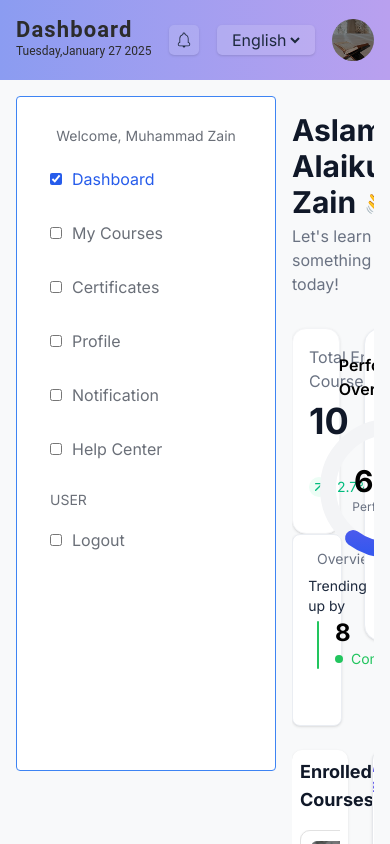
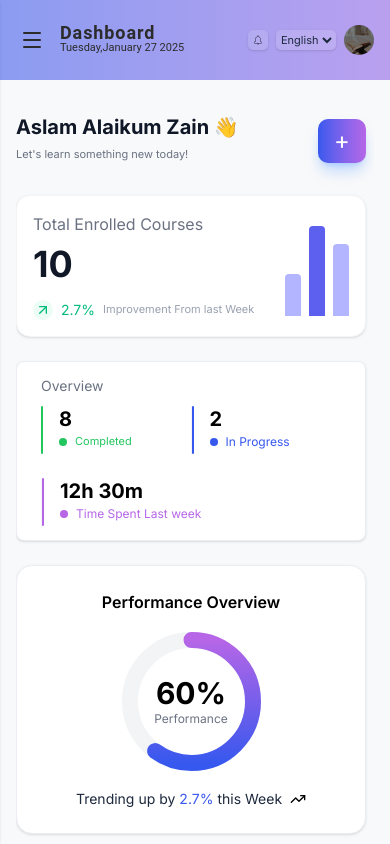
Before and after one commit to Inzaar/INZAAR_DASHORAD, a React app: page /dashboard in a window 390 px wide. Built offline with nearby package versions, Linux system fonts and the light colour scheme; the HTML template or start-up script is replaced by a standard one.

Commit message:
complete first screen of the student dashborad

```diff
--- a/src/components/layouts/NavBar.jsx
+++ b/src/components/layouts/NavBar.jsx
@@ -1,32 +1,43 @@
 import React from "react";
 import { CiBellOn } from "react-icons/ci";
+import { Menu } from "lucide-react";
 import Profilelogo from "../../assets/images/course2.png";
 
-function Navbar() {
+function Navbar({ onMenuClick }) {
     return (
 
-        <div className="w-full h-[80px] flex items-center justify-center bg-gradient-to-r from-[#8B9CF1] to-[#B9A0EF] px-4">
-            <div className="w-full h-[42px] flex justify-between">
-                <div className="w-[153px] h-[42px]">
-                    <div className="w-[116px] h-[26px] font-['Roboto'] font-semibold text-[22px] leading-[100%] tracking-[0.05em] text-[#2C2C2C] ">
-                        Dashboard
-                    </div>
-                    <div className="w-[153px] h-[14px] font-['Roboto'] font-Regular text-[12px] leading-[100%] tracking-[5%] text-[#2C2C2C]">
-                        Tuesday,January 27 2025
+        <div className="w-full h-auto min-h-[80px] py-4 md:py-0 flex items-center justify-center bg-gradient-to-r from-[#8B9CF1] to-[#B9A0EF] px-4 md:px-8">
+            <div className="w-full flex flex-row justify-between items-center gap-4 md:gap-0">
+                <div className="flex flex-row items-center gap-1 md:gap-4">
+                    <div className="flex items-center gap-3">
+                        <button
+                            onClick={onMenuClick}
+                            className="lg:hidden p-1 hover:bg-white/20 rounded-md transition-colors text-[#2C2C2C]"
+                        >
+                            <Menu size={24} />
+                        </button>
+                        <div>
+                            <div className="font-['Roboto'] font-semibold text-[18px] min-[500px]:text-[22px] leading-[100%] tracking-[0.05em] text-[#2C2C2C] ">
+                                Dashboard
+                            </div>
+                            <div className="w-[153px] h-[14px] font-['Roboto'] font-Regular text-[11px] min-[500px]:text-[12px] leading-[100%] tracking-[5%] text-[#2C2C2C]">
+                                Tuesday,January 27 2025
+                            </div>
+                        </div>
                     </div>
                 </div>
-                <div className="w-[218px] h-[42px] flex justify-between items-center">
-                    <div className="w-[30px] h-[30px] bg-gray-100/15 flex items-center justify-center rounded-[5px] shadow-sm">
-                        <CiBellOn size={20} />
+                <div className="w-[218px] h-[42px] flex justify-end max-[500px]:gap-2 min-[500px]:justify-between items-center">
+                    <div className="w-[20px] min-[430px]:w-[30px] min-[430px]:h-[30px] h-[20px] bg-gray-100/15 flex items-center justify-center rounded-[5px] shadow-sm">
+                        <CiBellOn className="min-[430px]:text-[20px] text-[12px]" />
                     </div>
-                    <div className="w-[98px] h-[30px] bg-gray-100/15 flex items-center justify-center rounded-[5px] shadow-sm">
-                        <select className="outline-none" name="language" id="language">
+                    <div className="w-[60px] min-[500px]:w-[98px] min-[430px]:h-[30px] h-[20px] max-[500px]:text-[11px] bg-gray-100/15 flex items-center justify-center rounded-[5px] shadow-sm">
+                        <select className="outline-none" name="langage" id="language">
                             <option value="english">English</option>
                             <option value="urdu">Urdu</option>
                             <option value="arabic">Arabic</option>
                         </select>
                     </div>
-                    <div><img src={Profilelogo} alt="profile" className="w-[42px] h-[42px] rounded-full object-cover" /></div>
+                    <div><img src={Profilelogo} alt="profile" className="min-[430px]:w-[42px] min-[430px]:h-[42px] w-[30px] h-[30px] rounded-full object-cover" /></div>
                 </div>
             </div>
         </div>
--- a/src/components/layouts/SideBar.jsx
+++ b/src/components/layouts/SideBar.jsx
@@ -1,7 +1,8 @@
 import { useState } from 'react';
+import { X } from 'lucide-react';
 import Sideabrbbutton from '../ui/buttons/Sideabrbbutton';
 
-function Sidebar() {
+function Sidebar({ className, onClose }) {
   // 1. Create state to track the active menu item
   // Default is set to 'Dashboard'
   const [activeItem, setActiveItem] = useState('Dashboard');
@@ -12,9 +13,17 @@ function Sidebar() {
   };
 
   return (
-    <div className='w-[260px] h-[80vh] bg-white p-4 border border-[#3e84f3] flex flex-col z-40 rounded'>
-      <div className='w-[192px] h-[44px] mx-auto text-[#6A6F78] text-[14px] flex items-center justify-center'>
-        Welcome, Muhammad Zain
+    <div className={`w-[260px] h-full bg-white p-4 border border-[#3e84f3] flex flex-col z-40 rounded shadow-sm ${className}`}>
+      <div className='w-full flex items-center justify-between lg:justify-center mb-6 lg:mb-0 h-[44px]'>
+        <div className='text-[#6A6F78] text-[14px]'>
+          Welcome, Muhammad Zain
+        </div>
+        <button
+          onClick={onClose}
+          className="lg:hidden p-1 hover:bg-gray-100 rounded-md text-gray-500 transition-colors"
+        >
+          <X size={20} />
+        </button>
       </div>
 
       <div className='w-[192px] flex flex-col gap-[10px] mx-auto'>
--- a/src/components/shared/HoursSpentCard.jsx
+++ b/src/components/shared/HoursSpentCard.jsx
@@ -32,7 +32,7 @@ const HoursSpentCard = ({
 
     return (
         <div className={cn(
-            "w-full max-w-[600px] bg-white rounded-[16px] border border-[#EAEDF2] p-6 flex flex-col gap-6",
+            "w-full bg-white rounded-[16px] border border-[#EAEDF2] p-6 flex flex-col gap-6",
             className
         )}>
             {/* Header & Legend */}
--- a/src/components/shared/MetricCard.jsx
+++ b/src/components/shared/MetricCard.jsx
@@ -31,7 +31,7 @@ const MetricCard = ({
                         <ArrowUpRight className="w-4 h-4 text-emerald-500" />
                     </div>
                     <span className="text-emerald-500 font-medium text-sm">{trend.value}</span>
-                    <span className="text-gray-400 text-sm">{trend.label}</span>
+                    <span className="text-gray-400 text-[11px] min-[430px]:text-sm">{trend.label}</span>
                 </div>
             </div>
 
--- a/src/components/shared/OverviewCard.jsx
+++ b/src/components/shared/OverviewCard.jsx
@@ -16,43 +16,43 @@ const OverviewCard = ({
             <h3 className="text-sm text-gray-500 font-normal">Overview</h3>
 
             {/* Stats Row */}
-            <div className="flex items-center justify-between w-full">
-
+            <div className="flex max-[641px]:flex-col max-[641px]:gap-6 max-[641px]:items-start gap-2 items-center justify-between w-full">
+                <div className="flex flex-2  max-[641px]:w-full min-[973px]:flex-1 min-[1255px]:flex-2 max-[641px]:items-start items-center justify-between">
                     {/* Completed */}
                     <div className="flex items-center gap-4 flex-1">
                         {/* Vertical Bar */}
                         <div className="w-[2px] h-[48px] bg-[#22C55E] rounded-full"></div>
                         <div className="flex flex-col gap-1">
-                        <span className="text-2xl font-bold text-black leading-none">{completed}</span>
+                            <span className="text-[20px] [1270px]:text-2xl font-bold text-black leading-none">{completed}</span>
                             <div className="flex items-center gap-2">
                                 <div className="w-2 h-2 rounded-full bg-[#22C55E]"></div>
-                            <span className="text-[#22C55E] text-sm font-medium">Completed</span>
+                                <span className="text-[#22C55E] text-[11px] [1270px]:text-sm font-medium">Completed</span>
                             </div>
                         </div>
                     </div>
 
                     {/* In Progress */}
-                <div className="flex items-center gap-4 flex-1 border-l border-gray-100 pl-8 sm:border-none sm:pl-0">
+                    <div className="flex items-center gap-4 flex-1 border-l border-gray-100 min-[641px]:pl-8 sm:border-none sm:pl-0">
                         {/* Vertical Bar */}
                         <div className="w-[2px] h-[48px] bg-[#3758EE] rounded-full"></div>
                         <div className="flex flex-col gap-1">
-                        <span className="text-2xl font-bold text-black leading-none">{inProgress}</span>
+                            <span className="text-[20px] [1270px]:text-2xl font-bold text-black leading-none">{inProgress}</span>
                             <div className="flex items-center gap-2">
                                 <div className="w-2 h-2 rounded-full bg-[#3758EE]"></div>
-                            <span className="text-[#3758EE] text-sm font-medium">In Progress</span>
+                                <span className="text-[#3758EE] text-[12px] [1270px]:text-sm font-medium">In Progress</span>
                             </div>
                         </div>
                     </div>
-
+                </div>
                 {/* Time Spent */}
-                <div className="flex items-center gap-4 flex-1 border-l border-gray-100 pl-8 sm:border-none sm:pl-0">
+                <div className="flex flex-1 items-center gap-4 border-l border-gray-100 min-[641px]:pl-8 sm:border-none sm:pl-0">
                     {/* Vertical Bar */}
                     <div className="w-[2px] h-[48px] bg-[#B666E7] rounded-full"></div>
                     <div className="flex flex-col gap-1">
-                        <span className="text-2xl font-bold text-black leading-none">{timeSpent}</span>
+                        <span className="text-[20px] [1270px]:text-2xl font-bold text-black leading-none">{timeSpent}</span>
                         <div className="flex items-center gap-2">
                             <div className="w-2 h-2 rounded-full bg-[#B666E7]"></div>
-                            <span className="text-[#B666E7] text-sm font-medium">Time Spent Last week</span>
+                            <span className="text-[#B666E7] text-[12px] [1270px]:text-sm font-medium">Time Spent Last week</span>
                         </div>
                     </div>
                 </div>
--- a/src/components/ui/statusTable/StatusTable.jsx
+++ b/src/components/ui/statusTable/StatusTable.jsx
@@ -2,9 +2,10 @@ import React from "react";
 import StatusRow from "./StatusRow";
 function StatusTable() {
     return (
-        <div className="mt-8 bg-white rounded-[16px] border border-[#EAEDF2] p-6 shadow-sm mb-10">
+        <div className="mt-8 bg-white rounded-[16px] border border-[#EAEDF2] p-6 shadow-sm mb-10 overflow-x-auto no-scrollbar">
             <h3 className="font-bold text-gray-900 mb-6">Current status</h3>
-            <div className="h-[60px] w-full bg-white flex items-center justify-between font-bold">
+            <div className="min-w-[1080px]">
+                <div className="h-[60px] w-full bg-white flex items-center justify-between font-bold border-b border-gray-100 mb-4">
                     <div className="w-[134px]  flex items-center justify-center">
                         Courses
                     </div>
@@ -30,6 +31,7 @@ function StatusTable() {
                     <StatusRow />
                     <StatusRow />
                 </div>
+            </div>
 
         </div>
     );
--- a/src/features/StudentDashboard/pages/DashboardPage.jsx
+++ b/src/features/StudentDashboard/pages/DashboardPage.jsx
@@ -13,13 +13,36 @@ import StatusTable from '@/components/ui/statusTable/StatusTable';
 import { Pagination, PaginationContent, PaginationEllipsis, PaginationItem, PaginationLink, PaginationNext, PaginationPrevious } from '@/components/ui/pagination';
 
 const DashboardPage = () => {
+    const [isSidebarOpen, setIsSidebarOpen] = React.useState(false);
     const progressPercentage = 40;
+
+    const toggleSidebar = () => {
+        setIsSidebarOpen(!isSidebarOpen);
+    };
+
     return (
         /* 1. Added 'h-screen' and 'overflow-hidden' to the wrapper to prevent double scrollbars */
-        <div className="flex flex-col bg-[#F8F9FA] font-sans text-slate-800 h-screen overflow-hidden gap-4">
-            <Navbar />
-            <div className='flex px-4 gap-4 flex-1 overflow-hidden'>
-                <Sidebar />
+        <div className="h-screen w-screen flex items-center justify-center">
+            <div className="relative max-w-[1920px] max-h-[1680px] mx-auto flex flex-col bg-[#F8F9FA] font-sans text-slate-800 h-screen overflow-hidden gap-4">
+                <Navbar onMenuClick={toggleSidebar} />
+                <div className='flex flex-col lg:flex-row px-4 gap-4 flex-1 overflow-hidden relative'>
+
+                    {/* Mobile Sidebar Overlay */}
+                    {isSidebarOpen && (
+                        <div
+                            className="fixed inset-0 bg-black/20 backdrop-blur-sm z-30 lg:hidden"
+                            onClick={() => setIsSidebarOpen(false)}
+                        />
+                    )}
+
+                    <Sidebar
+                        onClose={() => setIsSidebarOpen(false)}
+                        className={`
+                        transition-transform duration-300 ease-in-out z-40
+                        lg:translate-x-0 lg:static lg:block
+                        fixed left-0 top-0 h-full lg:max-h-[700px] shadow-2xl
+                        ${isSidebarOpen ? 'translate-x-0' : '-translate-x-full'}
+                    `} />
 
                     {/* 2. Used 'scrollbar-hide' and custom inline styles to ensure it's gone in all browsers */}
                     <main className="flex-1 overflow-y-auto no-scrollbar scrollbar-hide" style={{
@@ -31,18 +54,21 @@ const DashboardPage = () => {
                             {/* Greeting Section */}
                             <div className="flex justify-between items-end mb-8">
                                 <div>
-                                <h2 className="text-3xl font-bold text-gray-900 mb-1">Aslam Alaikum Zain 👋</h2>
-                                <p className="text-gray-500">Let's learn something new today!</p>
+                                    <h2 className="text-[20px] min-[430px]:text-[24px] min-[641px]:text-3xl font-bold text-gray-900 mb-1">Aslam Alaikum Zain 👋</h2>
+                                    <p className="text-gray-500 text-[11px] min-[641px]:text-[16px]">Let's learn something new today!</p>
                                 </div>
-                            <GradiantButton className="px-6 py-2.5 bg-[#3758EE] text-white font-medium rounded-lg hover:bg-blue-700 transition-colors shadow-lg shadow-blue-500/30">
+                                <GradiantButton className="max-[600px]:hidden px-6 py-2.5 bg-[#3758EE] text-white font-medium rounded-lg hover:bg-blue-700 transition-colors shadow-lg shadow-blue-500/30">
                                     Enrolled New Course
+                                </GradiantButton>
+                                <GradiantButton className="max-[600px]:block hidden text-[24px] px-4 py-1 bg-[#3758EE] text-white font-medium rounded-lg hover:bg-blue-700 transition-colors shadow-lg shadow-blue-500/30">
+                                    +
                                 </GradiantButton>
                             </div>
 
                             <div className="gap-6">
                                 <div className=" flex flex-col gap-6">
-                                <div className="flex gap-6">
-                                    <div className='w-[65%] flex flex-col justify-between'>
+                                    <div className="flex max-[973px]:flex-col gap-6">
+                                        <div className='w-full min-[973px]:w-[60%] min-[1250px]:w-[65%] flex flex-col gap-6 justify-between'>
                                             <div className='w-full'>
                                                 <MetricCard className="w-full" />
                                             </div>
@@ -50,11 +76,11 @@ const DashboardPage = () => {
                                                 <OverviewCard className="w-full max-w-full shadow-sm" />
                                             </div>
                                         </div>
-                                    <PerformanceCard className="shadow-sm w-[35%]" />
+                                        <PerformanceCard className="shadow-sm w-full min-[973px]:w-[40%] min-[1250px]:w-[35%]" />
                                     </div>
 
                                     <div className='flex w-full gap-6'>
-                                    <div className="w-[76%] bg-white rounded-lg flex flex-col pt-2 px-2 shadow-sm no-scrollbar">
+                                        <div className="w-full min-[680px]:w-[55%] min-[850px]:w-[65%] min-[1250px]:w-[70%] min-[1400px]:w-[75%] bg-white rounded-lg flex flex-col pt-2 px-2 shadow-sm no-scrollbar">
                                             <h3 className="text-lg font-bold text-gray-900 mb-4">Enrolled Courses</h3>
                                             <div className="flex gap-4 overflow-x-auto pb-2 no-scrollbar" style={{ scrollbarWidth: 'none' }}>
                                                 <CourseCard title="Quran Recitation (Tajweed)" completed={14} total={30} className="min-w-[300px] shadow-sm" />
@@ -63,14 +89,14 @@ const DashboardPage = () => {
                                                 <CourseCard title="Quran Recitation (Tajweed)" completed={8} total={30} className="min-w-[300px] shadow-sm" />
                                             </div>
                                         </div>
-                                    <div className="w-[25%]">
+                                        <div className="hidden min-[680px]:block min-[680px]:w-[45%] min-[850px]:w-[35%] min-[1250px]:w-[30%] min-[1400px]:w-[25%]">
                                             <Calendar18 className="w-[200px] h-[200px]" />
                                         </div>
                                     </div>
 
-                                <div className="flex gap-6">
+                                    <div className="flex gap-6 max-[900px]:flex-col">
                                         <HoursSpentCard className="w-full shadow-sm" />
-                                    <div className="w-[60%] flex flex-col gap-6 bg-white rounded-lg p-4">
+                                        <div className="w-full min-[900px]:w-[50%] min-[1400px]:w-[60%] flex flex-col gap-6 bg-white rounded-lg p-4">
                                             <div className="flex justify-between items-center">
                                                 <h3 className="text-lg font-bold text-gray-900">Ongoing Lectures</h3>
                                                 {/* <button className="text-sm text-gray-400">Quran Recitation...</button> */}
@@ -171,6 +197,7 @@ const DashboardPage = () => {
                 }
             `}</style>
             </div>
+        </div>
     );
 };
 
```
Lines whose indentation alone changed are shown as unchanged.
